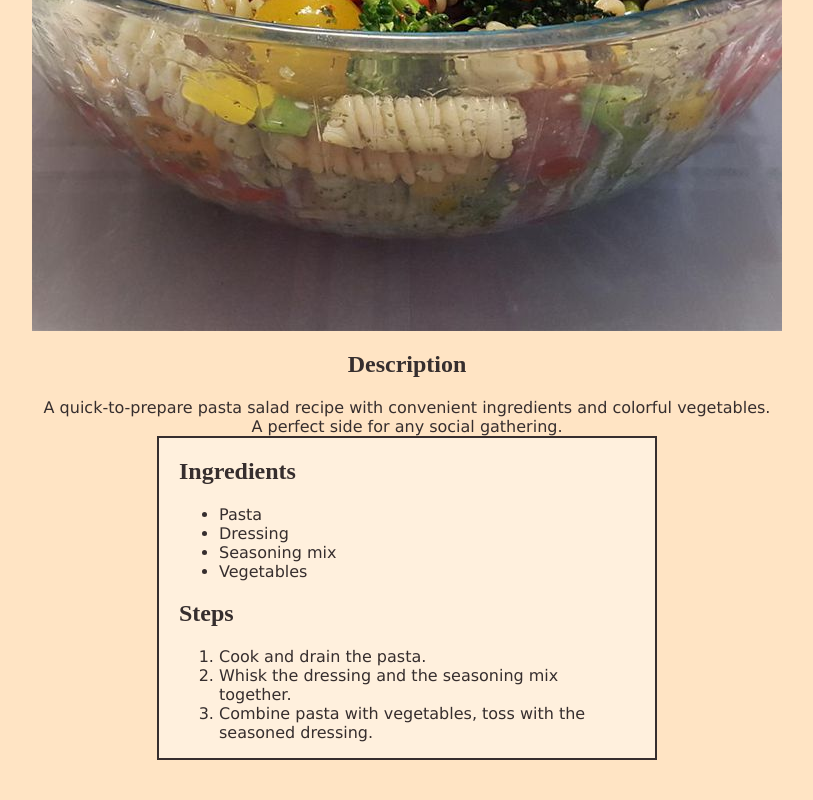
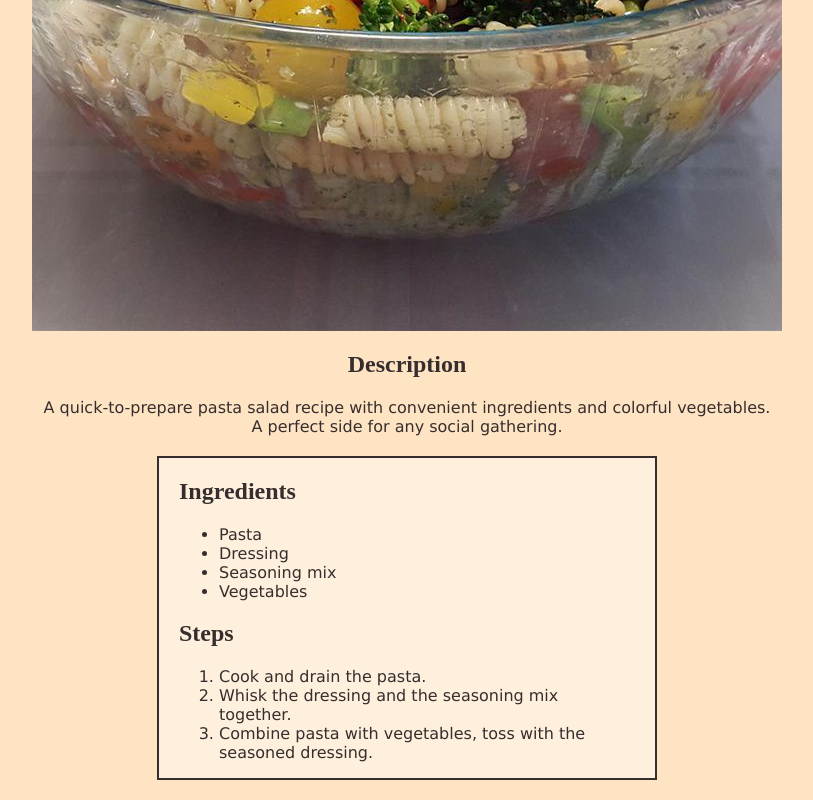
Before and after one commit to thelastsunrise/odin-recipes, a plain HTML site: page recipes/pasta-salad.html in a window 1280 px wide. Shown: the part 499-1299 px from the top of the page, without its empty margins (233-1046 px from the left). Drawn offline with Linux system fonts and the light colour scheme.

Commit message:
Fix recipecard alignment

```diff
--- a/css/style.css
+++ b/css/style.css
@@ -29,8 +29,7 @@ a {
 }
 
 .recipecard {
-    margin: auto;
-    margin-bottom: 20px;
+    margin: 20px auto;
     padding: 0 20px;
     width: 500px;
     text-align: left;
```
